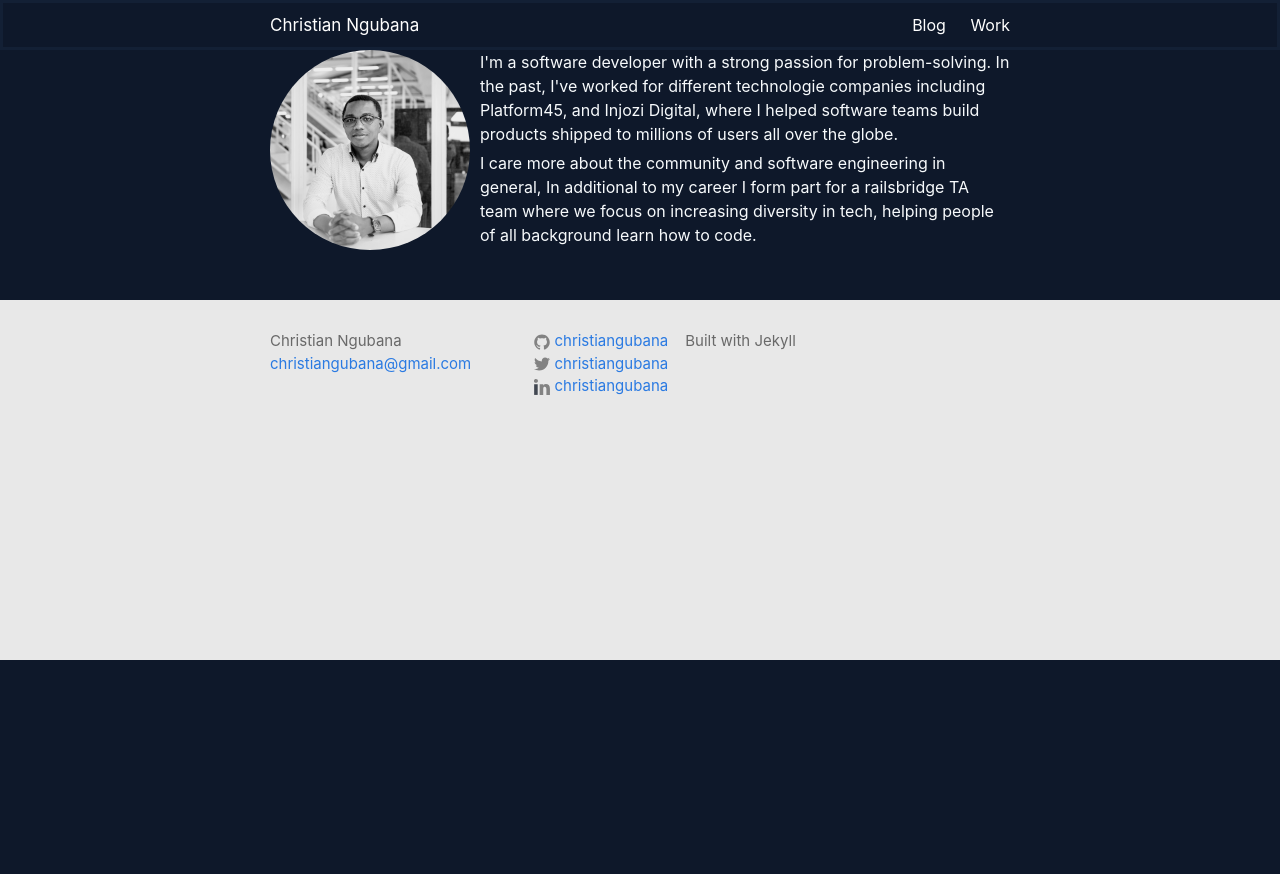
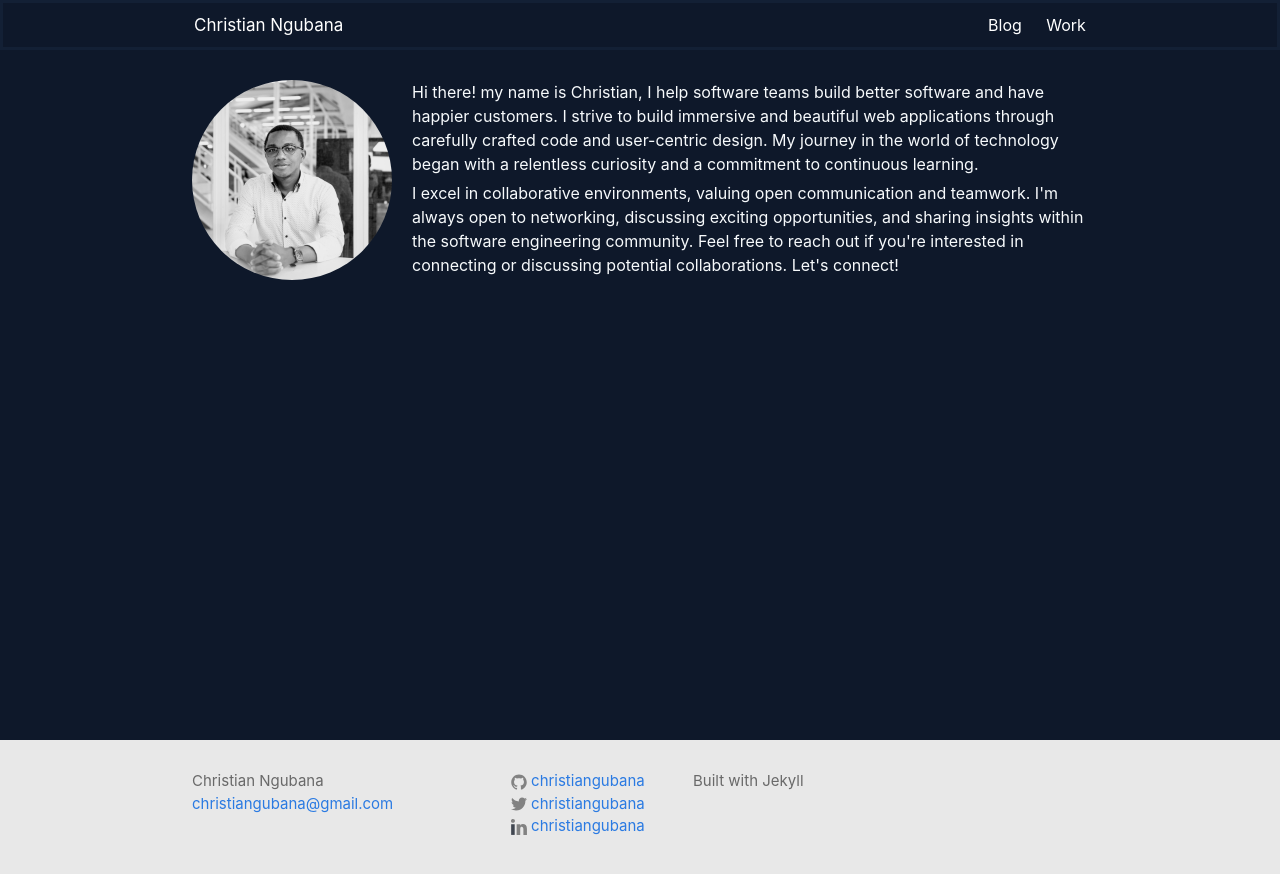
Before and after one commit to christiangubana/christiangubana.github.io, a Jekyll site: the page built from index.html, in a window 1280 px wide. Shown: the top 874 px of the page. Built offline with Jekyll 4.4.1, drawn with Linux system fonts in a browser that asks for light colours.

Commit message:
updated layout

```diff
--- a/_sass/_base.scss
+++ b/_sass/_base.scss
@@ -7,8 +7,6 @@ dl, dd, ol, ul, figure {
     margin: 0;
     padding: 0;
 }
-
-
 
 /**
  * Basic styling
@@ -23,9 +21,11 @@ body {
     -o-font-feature-settings: "kern" 1;
     font-feature-settings: "kern" 1;
     font-kerning: normal;
+
+    min-height: 100vh;
+  display: flex;
+  flex-direction: column;
 }
-
-
 
 /**
  * Set `margin-bottom` to maintain vertical rhythm
@@ -49,8 +49,6 @@ img {
     vertical-align: middle;
 }
 
-
-
 /**
  * Figures
  */
@@ -61,8 +59,6 @@ figure > img {
 figcaption {
     font-size: $small-font-size;
 }
-
-
 
 /**
  * Lists
@@ -78,8 +74,6 @@ li {
     }
 }
 
-
-
 /**
  * Headings
  */
@@ -87,8 +81,6 @@ h1, h2, h3, h4, h5, h6 {
   color: $grey-color;
   font-weight: bold;
 }
-
-
 
 /**
  * Links
@@ -102,12 +94,10 @@ a {
     }
 
     &:hover {
-        color: $text-color;
-        text-decoration: underline;
+        color: darkcyan;
+        text-decoration: none;
     }
 }
-
-
 
 /**
  * Blockquotes
@@ -124,8 +114,6 @@ blockquote {
         margin-bottom: 0;
     }
 }
-
-
 
 /**
  * Code formatting
@@ -153,14 +141,13 @@ pre {
     }
 }
 
-
-
 /**
  * Wrapper
  */
 .wrapper {
     max-width: -webkit-calc(#{$content-width} - (#{$spacing-unit} * 2));
-    max-width:         calc(#{$content-width} - (#{$spacing-unit} * 2));
+    // max-width:         calc(#{$content-width} - (#{$spacing-unit} * 2));
+    max-width: 70%;
     margin-right: auto;
     margin-left: auto;
     padding-right: $spacing-unit;
@@ -175,8 +162,6 @@ pre {
     }
 }
 
-
-
 /**
  * Clearfix
  */
@@ -188,8 +173,6 @@ pre {
         clear: both;
     }
 }
-
-
 
 /**
  * Icons
--- a/_sass/_custom.scss
+++ b/_sass/_custom.scss
@@ -7,7 +7,7 @@
  */
 .profile-img {
     float: left;
-    margin-right: 10px;
+    margin-right: 20px;
     margin-bottom: 0px;
     max-width: 100%;
     height: 200px;
--- a/_sass/_layout.scss
+++ b/_sass/_layout.scss
@@ -100,7 +100,9 @@
 .site-footer {
     background-color: $grey-color-light;
     padding: $spacing-unit 0;
-    height: 300px;
+    height: 100px;
+    margin-top: auto;
+
 }
 
 .footer-heading {
@@ -169,7 +171,7 @@
  * Page content
  */
 .page-content {
-    // padding: $spacing-unit 0;
+ padding: $spacing-unit 0;
 }
 
 .page-heading {
--- a/index.html
+++ b/index.html
@@ -3,8 +3,23 @@ layout: default
 ---
 
 <div class="home">
-  <img class="profile-img" src="assets/images/christian-profile.jpg" alt='picture of Christian'>
- <p>I'm a software developer with a strong passion for problem-solving.
-   In the past, I've worked for different technologie companies including Platform45, and Injozi Digital, where I helped software teams build products shipped to millions of users all over the globe.</p>
- <p>I care more about the community and software engineering in general, In additional to my career I form part for a railsbridge TA team where we focus on increasing diversity in tech, helping people of all background learn how to code.</p>
-<br></br>
+  <img
+    class="profile-img"
+    src="assets/images/christian-profile.jpg"
+    alt="picture of Christian"
+  />
+  <p>
+    Hi there! my name is Christian, I help software teams build better software
+    and have happier customers. I strive to build immersive and beautiful web
+    applications through carefully crafted code and user-centric design. My
+    journey in the world of technology began with a relentless curiosity and a
+    commitment to continuous learning.
+  </p>
+  <p>
+    I excel in collaborative environments, valuing open communication and
+    teamwork. I'm always open to networking, discussing exciting opportunities,
+    and sharing insights within the software engineering community. Feel free to
+    reach out if you're interested in connecting or discussing potential
+    collaborations. Let's connect!
+  </p>
+</div>
```
Also changed, not shown: pages/work.html (+23 -13 lines), 1 other file.
